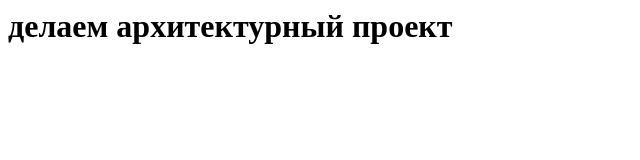
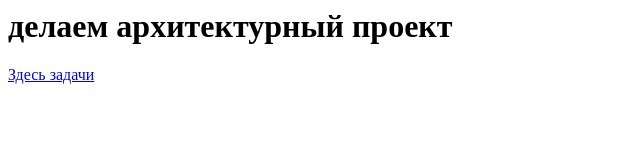
Before and after one commit to nikiumv/architecture-testing, a plain HTML site: page index.html in a window 1280 px wide. Shown: the whole page, without its empty margins (0-640 px from the left). Drawn offline with Linux system fonts and the light colour scheme.

Commit message:
Update index.html

```diff
--- a/index.html
+++ b/index.html
@@ -5,5 +5,6 @@
   </head>
   <h1> делаем архитектурный проект
   </h1>
+  <a href="https://mgsuproject5.kaiten.ru/space/943055/lists">Здесь задачи</a>
   </body>
 </html>
```
